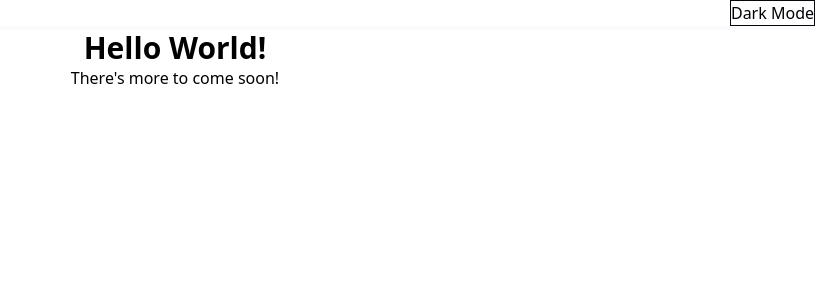
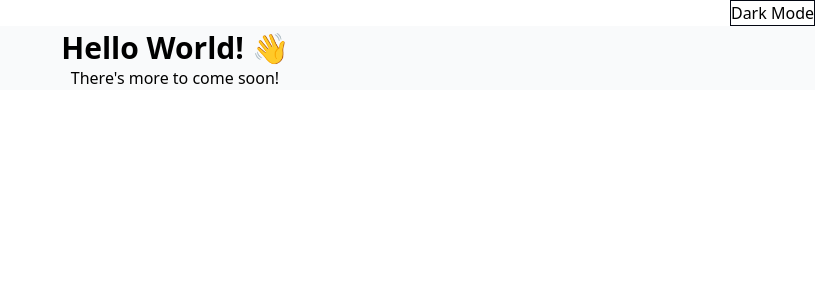
Before and after one commit to Mr-Mylad/mrmylad.ml, a SvelteKit app: page / in a window 1280 px wide. Shown: the top 300 px of the page, without its empty margins (465-1280 px from the left). Built offline with nearby package versions, Linux system fonts and the light colour scheme.

Commit message:
Rewrote the root +page.svelte to be more readable and have a title

```diff
--- a/src/routes/+page.svelte
+++ b/src/routes/+page.svelte
@@ -1,4 +1,5 @@
-<div id="mrmylad.ml" class="bg-white dark:bg-gray-950 h-screen">
-    <h1 class="text-center font-bold text-3xl text-black dark:text-white">Hello World!</h1>
-    <h3 class="text-center text-black dark:text-white">There's more to come soon!</h3>
-</div>
+<svelte:head>
+    <title>Home | mrmylad.ml</title>
+</svelte:head>
+<h1 class="header-1">Hello World! 👋</h1>
+<h3 class="header-3">There's more to come soon!</h3>
```
